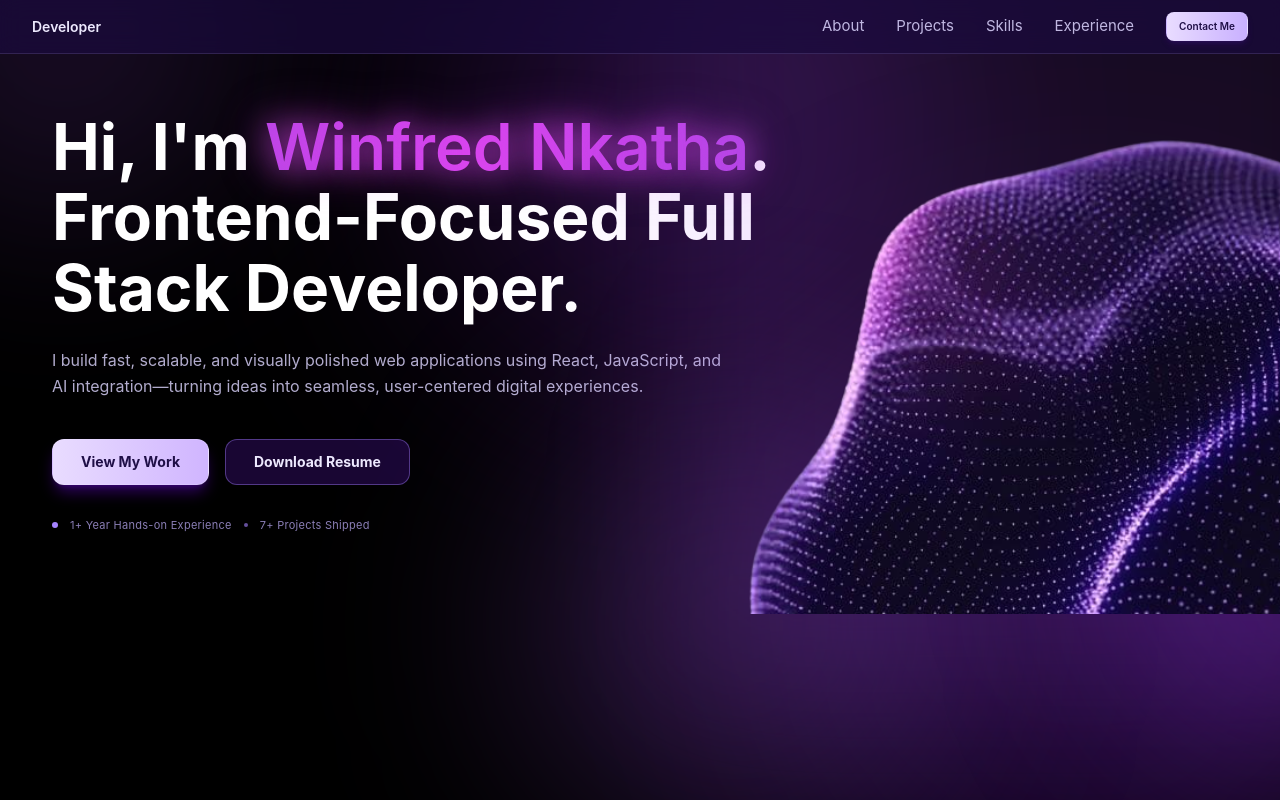
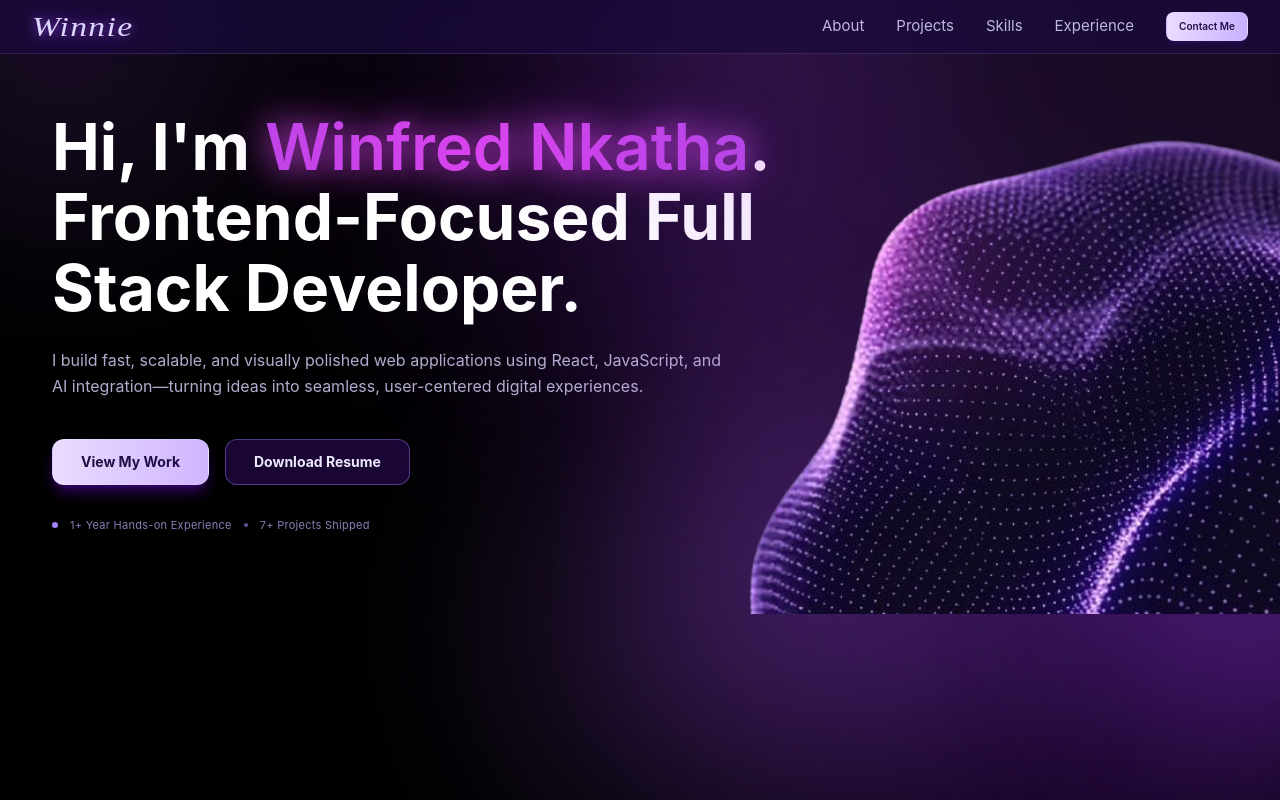
Before and after one commit to Winney360/Winfred-Nkatha-Portfolio, a React (Vite) app in the folder client/: page / in a window 1280 px wide. Shown: the top 800 px of the page. Built offline with nearby package versions, Linux system fonts and the light colour scheme; no server answers.

Commit message:
style(Hero): update header text styling and content for improved aesthetics

```diff
--- a/client/src/sections/Hero.jsx
+++ b/client/src/sections/Hero.jsx
@@ -10,7 +10,20 @@ const Hero = () => {
       <div className="fixed inset-x-0 top-0 z-50">
         <nav className="w-full border-b border-violet-300/15 bg-[#1a0a3e]/70 px-4 py-2 backdrop-blur-md md:px-8 md:py-3">
           <div className="flex items-center justify-between">
-            <span className="text-xs font-semibold text-violet-100 md:text-sm">Developer</span>
+            <span
+              className="inline-block w-32 leading-none text-[1.25rem] text-violet-200 md:w-44 md:text-[1.55rem] lg:w-52 lg:text-[1.75rem]"
+              style={{
+                fontFamily: '"Edwardian Script ITC", "Snell Roundhand", "Brush Script MT", "Segoe Script", cursive',
+                fontStyle: "italic",
+                letterSpacing: "0.04em",
+                transform: "scaleX(1.2)",
+                transformOrigin: "left center",
+                textShadow:
+                  "0 0 10px rgba(168, 85, 247, 0.65), 0 0 24px rgba(168, 85, 247, 0.55), 0 0 42px rgba(147, 51, 234, 0.45)",
+              }}
+            >
+              Winnie
+            </span>
 
             <div className="ml-auto flex items-center gap-8">
               <ul className="hidden items-center gap-8 text-[15px] text-violet-200/85 md:flex">
```
